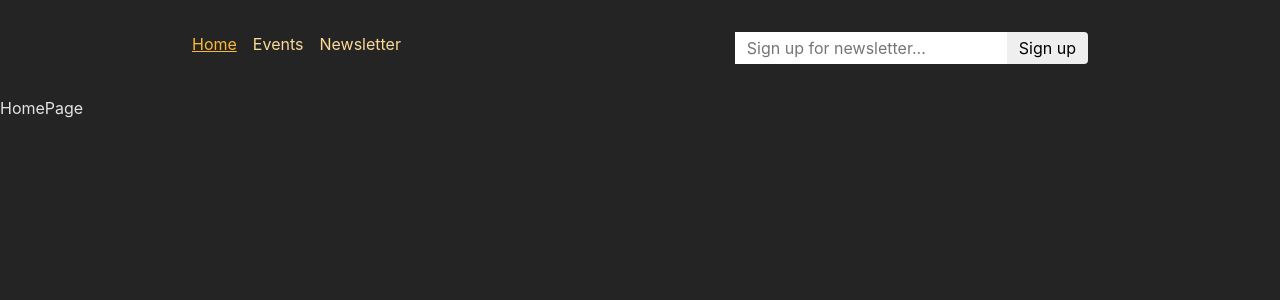
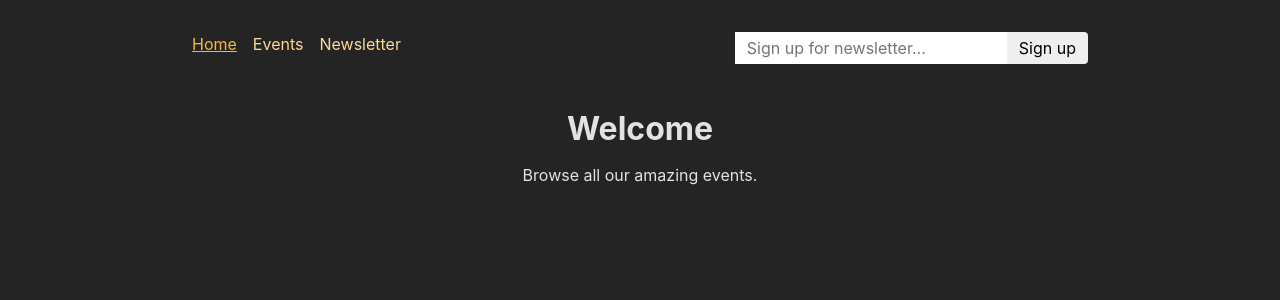
Before and after one commit to NPeredoEsquivel/advanced-react-router-poc, a React (Create React App) app in the folder frontend/: page / in a window 1280 px wide. Shown: the top 300 px of the page. Built offline with nearby package versions, Linux system fonts and the light colour scheme.

Commit message:
Adding page content to Home

```diff
--- a/frontend/src/pages/Home/Home.js
+++ b/frontend/src/pages/Home/Home.js
@@ -1,5 +1,9 @@
 import React from "react";
-
+import PageContent from "../../UI/PageContent/PageContent";
 export default function HomePage() {
-  return <div>HomePage</div>;
+  return (
+    <PageContent title={"Welcome"}>
+      <p>Browse all our amazing events.</p>
+    </PageContent>
+  );
 }
```
